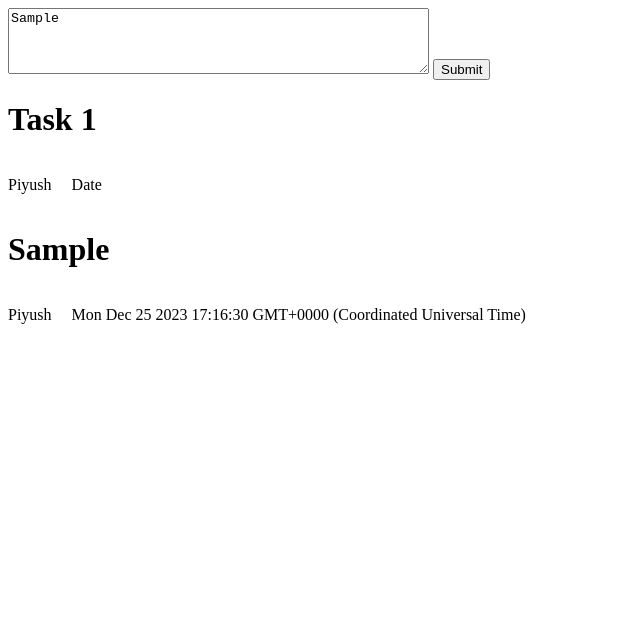
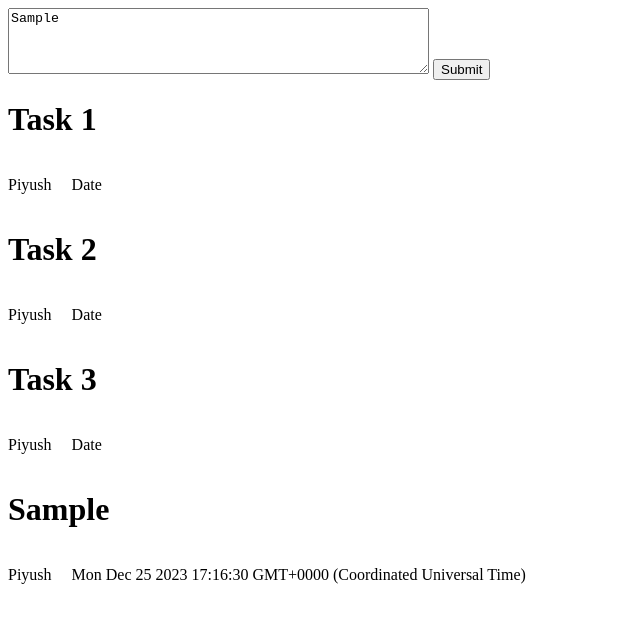
Before and after one commit to acciojob/user-friendly-comments-piyushjain5350, a website: page main.html in a window 1280 px wide. Both pictures are taken after typing "Sample" into the empty fields and a click on the button "Submit". Shown: the whole page, without its empty margins (0-640 px from the left). Drawn offline with Linux system fonts and the light colour scheme.

Commit message:
created a submission

```diff
--- a/main.html
+++ b/main.html
@@ -11,8 +11,22 @@
 	<textarea rows="4" cols="50"  id="textInput" placeholder="Write your comment here..." ></textarea>
 	<button id="submit-btn">Submit</button>
 	<div class="comments-container" >
-		<div class="comments">
+		<div class="comment">
 			<h1>Task 1</h1>
+			<div class="author">
+				<p>Piyush</p>
+				<p>Date</p>
+			</div>
+		</div>
+		<div class="comment">
+			<h1>Task 2</h1>
+			<div class="author">
+				<p>Piyush</p>
+				<p>Date</p>
+			</div>
+		</div>
+		<div class="comment">
+			<h1>Task 3</h1>
 			<div class="author">
 				<p>Piyush</p>
 				<p>Date</p>
--- a/script.js
+++ b/script.js
@@ -6,7 +6,7 @@ const submitBtn=document.querySelector("#submit-btn");
 submitBtn.addEventListener("click",()=>{
 	if(textBoxInput.value.length!==0){
 		const div=document.createElement("div");
-		div.classList.add("comments")
+		div.classList.add("comment")
 		const date=new Date();
 		div.innerHTML=`
 						<h1>${textBoxInput.value}</h1>
```
